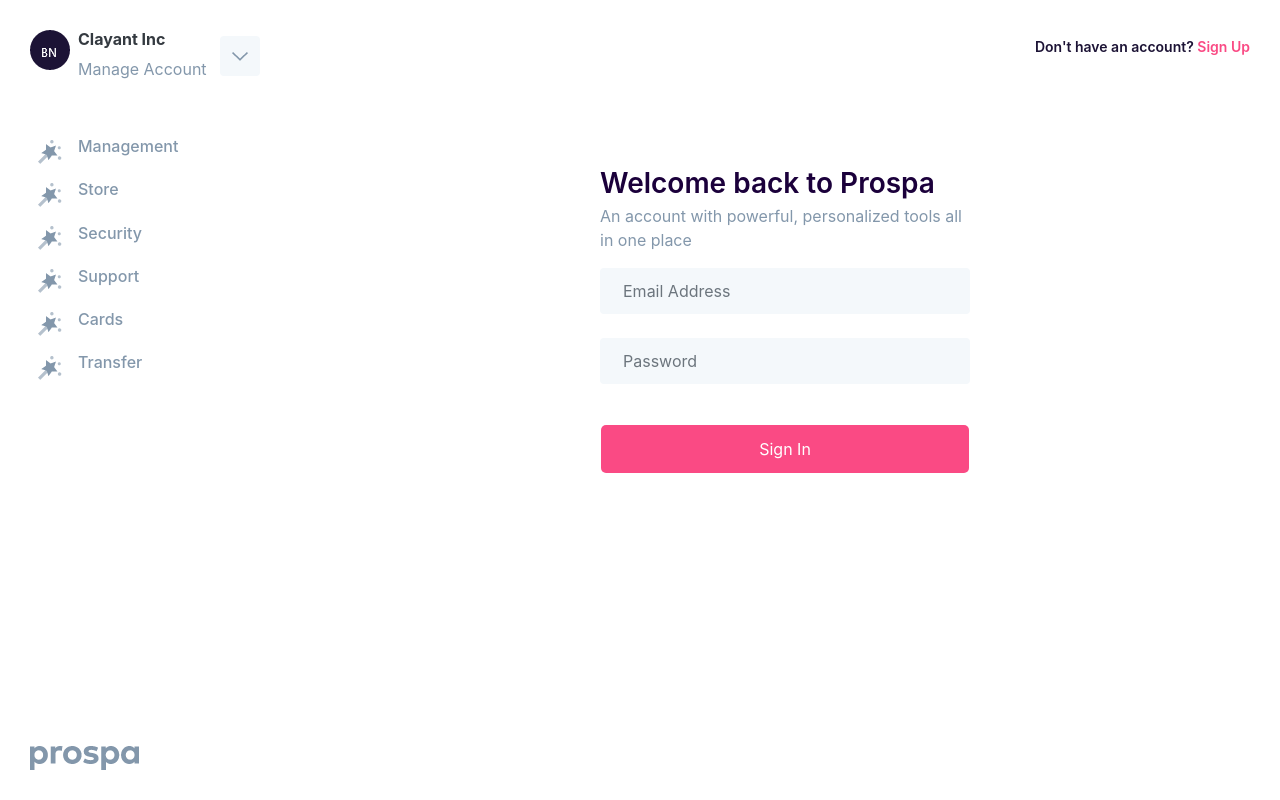
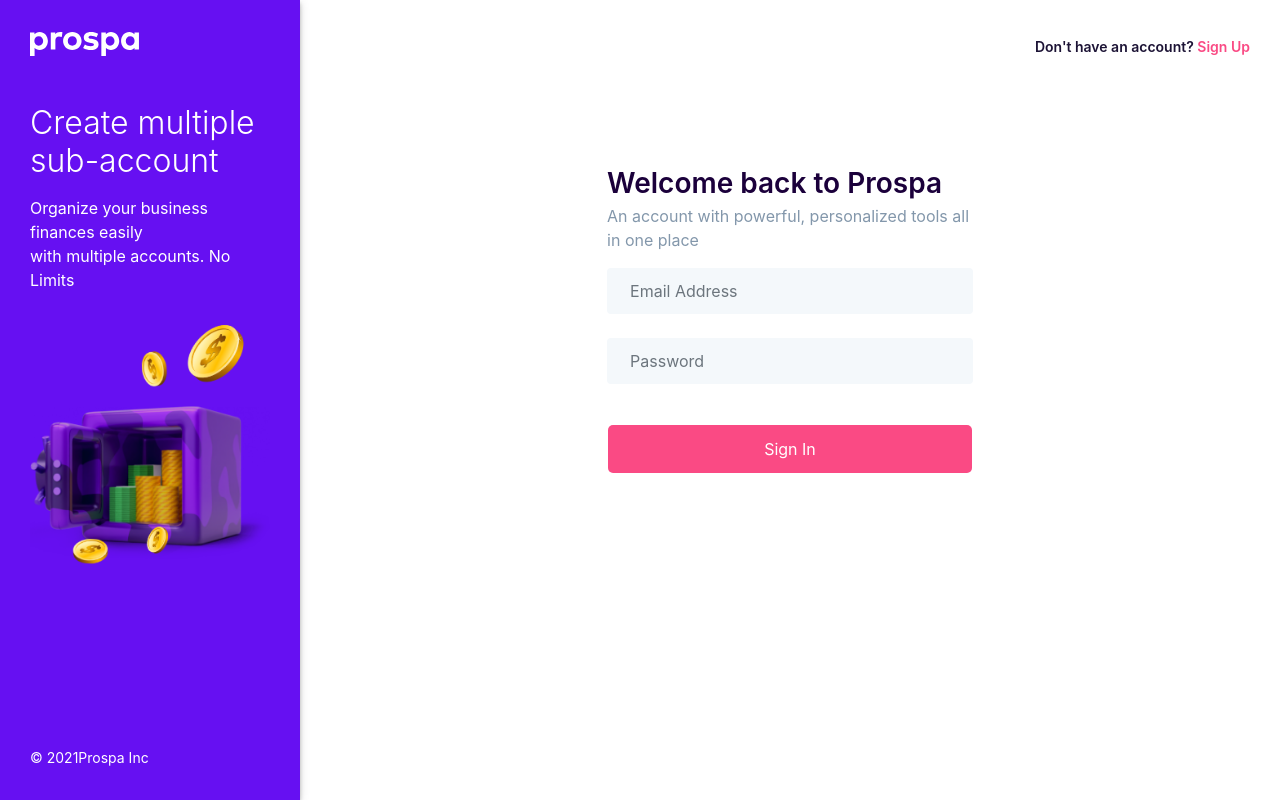
Before and after one commit to sammieeblaq/prospa, a React (Create React App) app: page /signin in a window 1280 px wide. Built offline with nearby package versions, Linux system fonts and the light colour scheme.

Commit message:
chore: added history for sidebar

```diff
--- a/src/components/HomeSidebar.js
+++ b/src/components/HomeSidebar.js
@@ -1,4 +1,5 @@
 import React, { useState } from 'react'
+import { Link } from "react-router-dom"
 import company from "../assets/images/company_logo.png"
 import dropdown from "../assets/images/dropdown.png"
 import footer from "../assets/images/light_prospa.png"
@@ -7,7 +8,6 @@
 export default function HomeSidebar() {
   const [open, setOpen] = useState(false)
   return (
-    <div>
     <div className="sidebar__2">
       <div className="logo d-flex justify-content-between align-items-center">
         <div className="d-flex">
@@ -84,8 +84,9 @@
         </div>
       </div>
       <div className="side__footer">
+        <Link to="/">
           <img src={footer} alt="Prospa" />
-        </div>
+        </Link>
       </div>
     </div>
   )
--- a/src/components/Sidebar.js
+++ b/src/components/Sidebar.js
@@ -1,12 +1,12 @@
 import React, { useEffect, useState } from 'react'
-import { Link } from 'react-router-dom';
+import { Link, useHistory, withRouter } from 'react-router-dom';
 import Logo from "../assets/images/prospa-logo2.svg"
 import side from "../assets/images/side-img.png"
+import HomeSidebar from './HomeSidebar';
 
-export default function Sidebar() {
+const Sidebar = () => {
+  const history = useHistory();
   const [dateEl, setDate] = useState("");
-  // const history = useHistory();
-  // console.log(history.location.pathname)
 
   useEffect(() => {
     setDate(new Date().getFullYear());
@@ -14,6 +14,8 @@
 
   return (
     <div>
+      {history.location.pathname === "/home" ? <HomeSidebar />
+        :
         <div className="sidebar">
           <div className="logo">
             <Link to="/">
@@ -38,6 +40,10 @@
             <span>&#169; {dateEl}</span>Prospa Inc
         </div>
         </div>
+      }
     </div>
   )
 }
+
+
+export default withRouter(Sidebar)
--- a/src/pages/Home.js
+++ b/src/pages/Home.js
@@ -12,8 +12,6 @@
 // import { useHistory } from 'react-router'
 
 export default function Home() {
-  // const history = useHistory();
-  // console.log(history.location.pathname)
   return (
     <div className="w-100">
       <div className="dashboard">
--- a/src/pages/Layout.js
+++ b/src/pages/Layout.js
@@ -1,6 +1,5 @@
 import React from "react";
-import { BrowserRouter, Route, } from "react-router-dom"
-import HomeSidebar from "../components/HomeSidebar";
+import { BrowserRouter, Route } from "react-router-dom"
 import Sidebar from "../components/Sidebar";
 import Home from "./Home";
 import LoginPage from "./LoginPage";
@@ -10,8 +9,7 @@
   return (
     <div className="landing__container">
       <BrowserRouter>
-        {/* <Sidebar /> */}
-        <HomeSidebar />
+        <Sidebar />
         <Route exact path="/" component={SignUpPage} />
         <Route exact path="/signin" component={LoginPage} />
         <Route exact path="/home" component={Home} />
--- a/src/pages/LoginPage.js
+++ b/src/pages/LoginPage.js
@@ -1,8 +1,9 @@
 import React from 'react'
-import { Link } from "react-router-dom"
+import { Link, useHistory } from "react-router-dom"
 import back from "../assets/images/back.svg"
 
 const LoginPage = () => {
+  const history = useHistory();
   return (
     <div className="w-100">
       <div className="onboard__content">
@@ -28,9 +29,9 @@
               </div>
 
               <div>
-                <button className="btn form-control p-2 mt-3 btn__color">
+                <button className="btn form-control p-2 mt-3 btn__color" onClick={() => history.push("/home")}>
                   Sign In
-                            </button>
+                </button>
               </div>
             </div>
           </div>
--- a/src/styles/styles.css
+++ b/src/styles/styles.css
@@ -8,7 +8,7 @@
 /* Sidebar */
 .sidebar {
     background-color: rgb(102, 16, 242);
-    width: 340px;
+    width: 300px;
     flex: 0 0 360px;
     max-width: 360px;
     height: 100vh;
@@ -244,6 +244,9 @@
     .sidebar {
         display: none;
     }
+    .sidebar__2 {
+        display: none;
+    }
 
     .font {
         font-size: 1.5rem;
```
Lines whose indentation alone changed are shown as unchanged.
